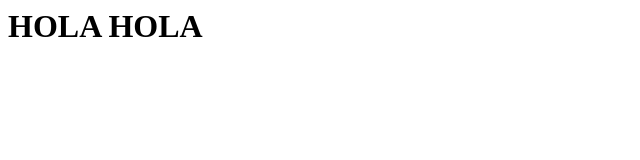
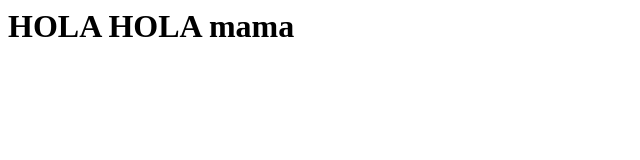
Before and after one commit to hellenlarach/freezefume, a plain HTML site: page index.html in a window 1280 px wide. Shown: the whole page, without its empty margins (0-640 px from the left). Drawn offline with Linux system fonts and the light colour scheme.

Commit message:
added mama

```diff
--- a/index.html
+++ b/index.html
@@ -1 +1 @@
-<h1>HOLA HOLA</h1>
+<h1>HOLA HOLA mama</h1>
```
